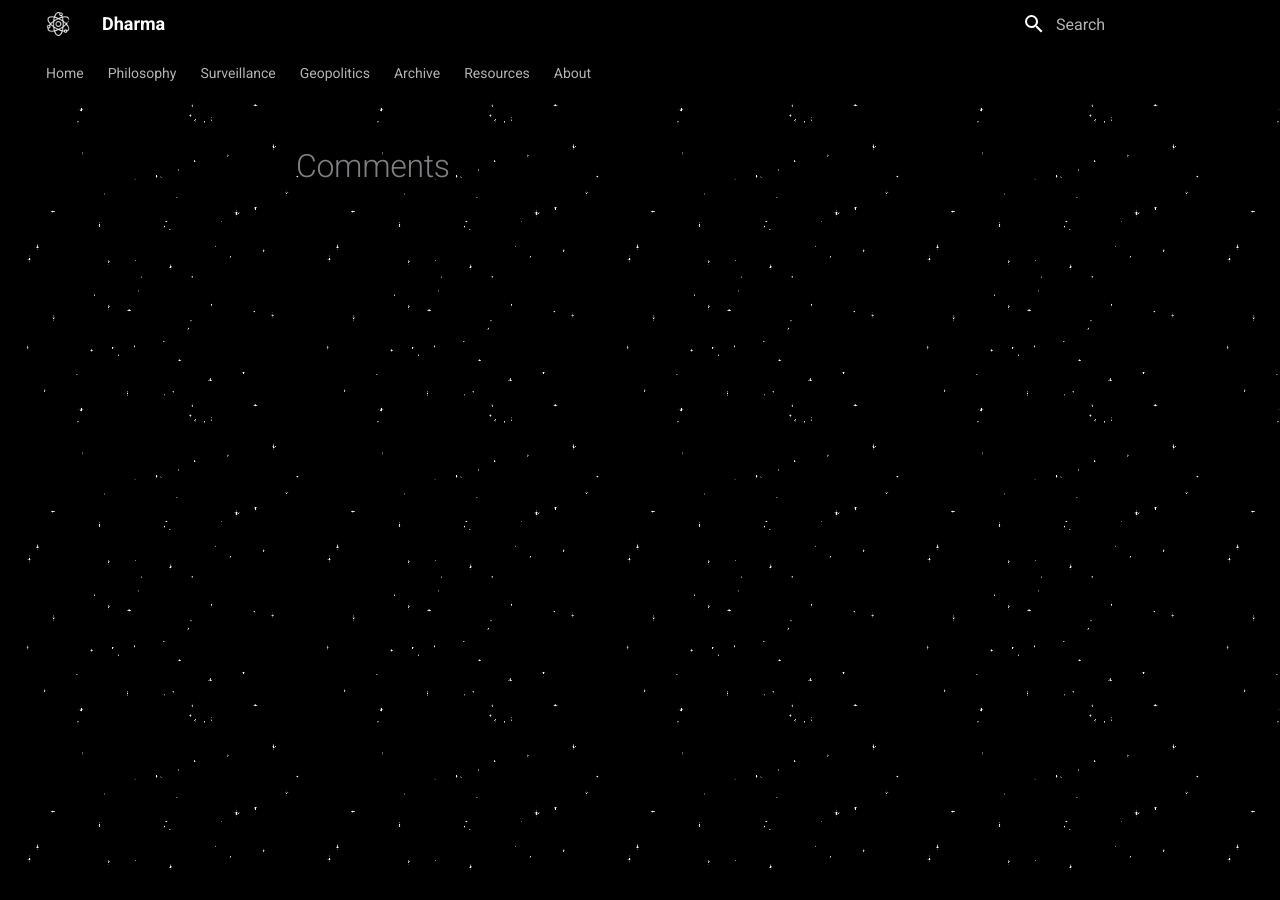
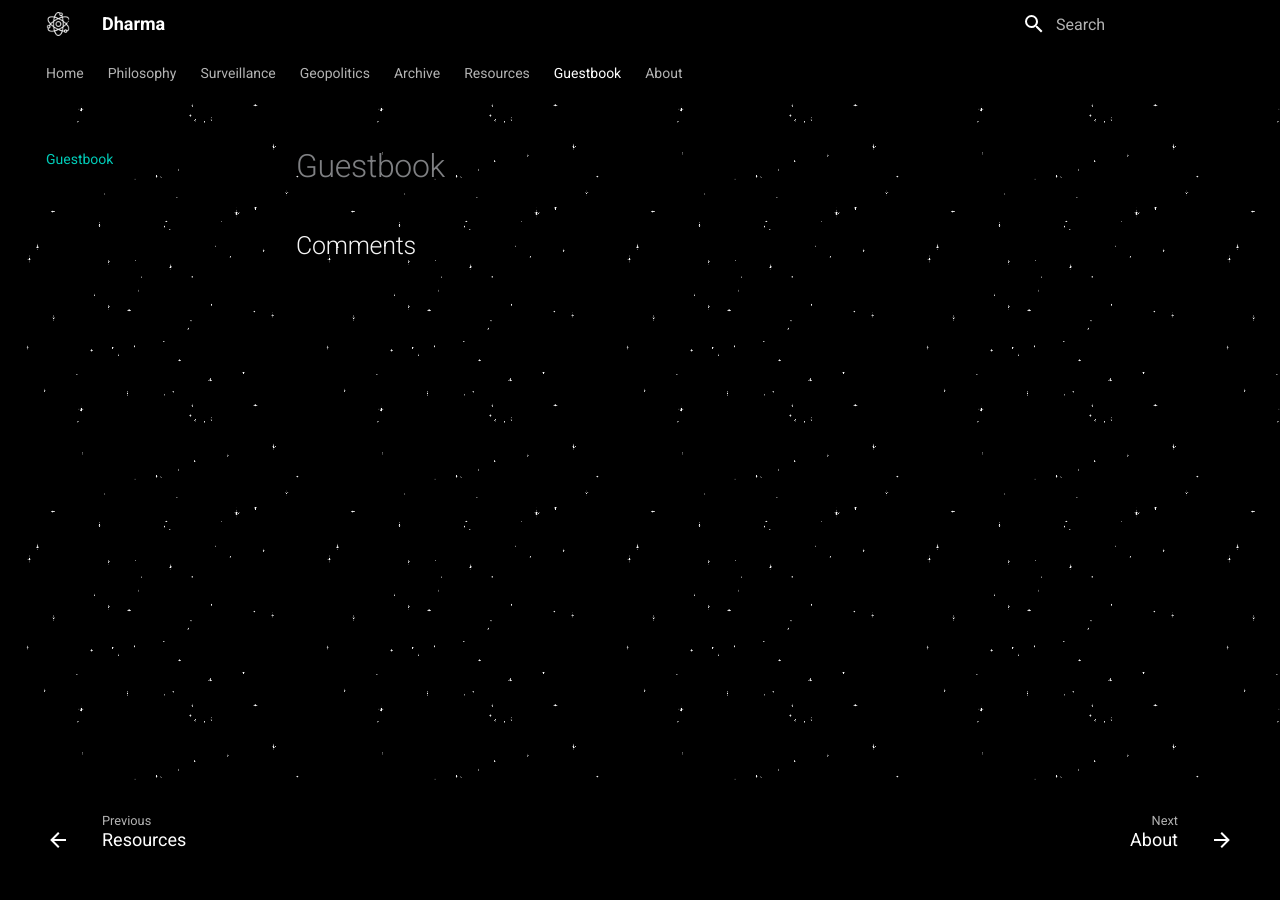
Before and after one commit to acorn23/Dharma, an MkDocs documentation site: the page built from docs/comments.md, in a window 1280 px wide. Built offline with MkDocs 1.6.1 and Material for MkDocs 9.7.7, drawn with Linux system fonts in a browser that asks for light colours; comment, search, counter and statistics services are not loaded; some of the changed lines change nothing that is shown.

Commit message:
added comments

```diff
--- a/mkdocs.yml
+++ b/mkdocs.yml
@@ -27,10 +27,12 @@ nav:
       - The Sacrificial Machine—How Private Finance Turned War into Permanent Profit: war.md
 
   - Resources: resources.md
+  - Guestbook: comments.md
   - About: about.md
 
 theme:
   name: material
+  custom_dir: overrides
 
   palette:
     scheme: slate
```
